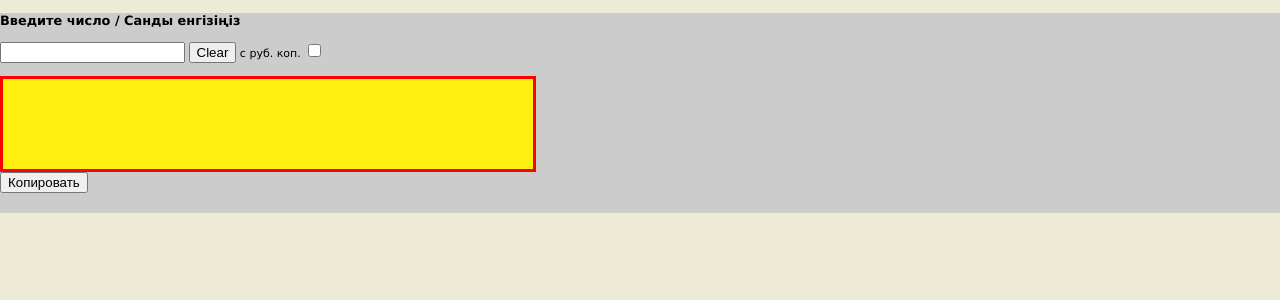
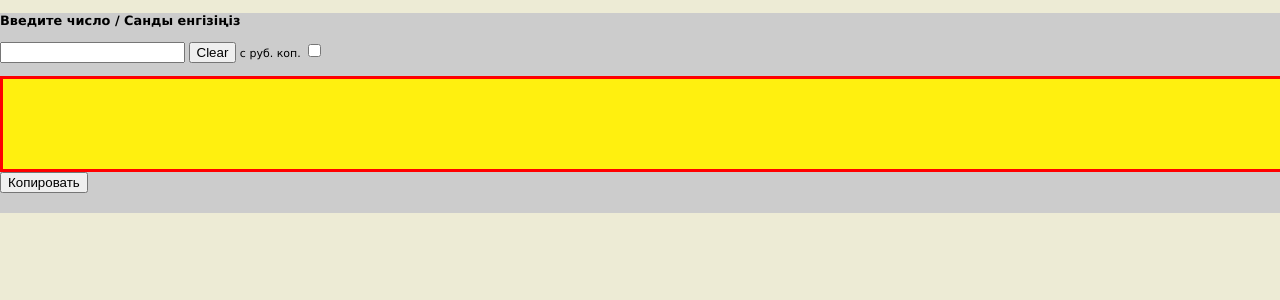
Before and after one commit to trmk1/kaz_num.github.io, a PHP site: page / in a window 1280 px wide. Shown: the top 300 px of the page. Run offline with PHP 8.4, Linux system fonts and the light colour scheme.

Commit message:
Update style.css

```diff
--- a/style.css
+++ b/style.css
@@ -7,7 +7,7 @@
     color: #000;
 }
 #str, #strkaz {
-	width:530px; /*Ширина блока*/
+	width:100%; /*Ширина блока*/
 	height:90px; /*Высота блока*/
 	font-size: 16px;
 	color: #00000;
```
